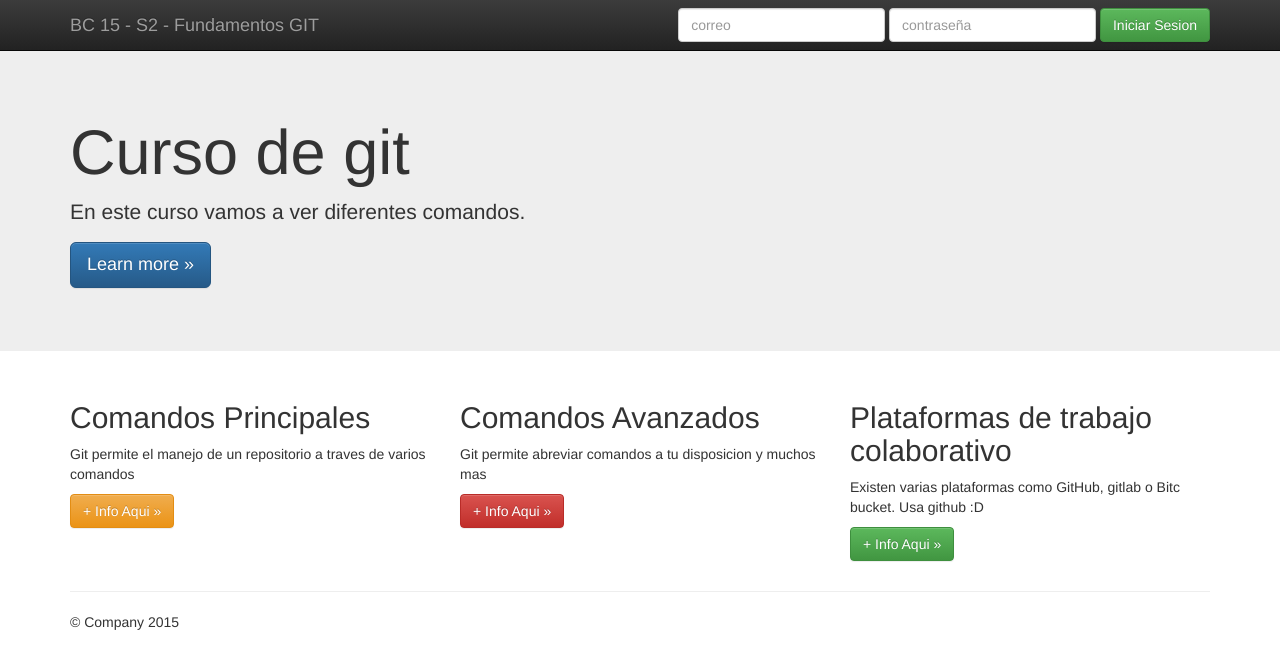
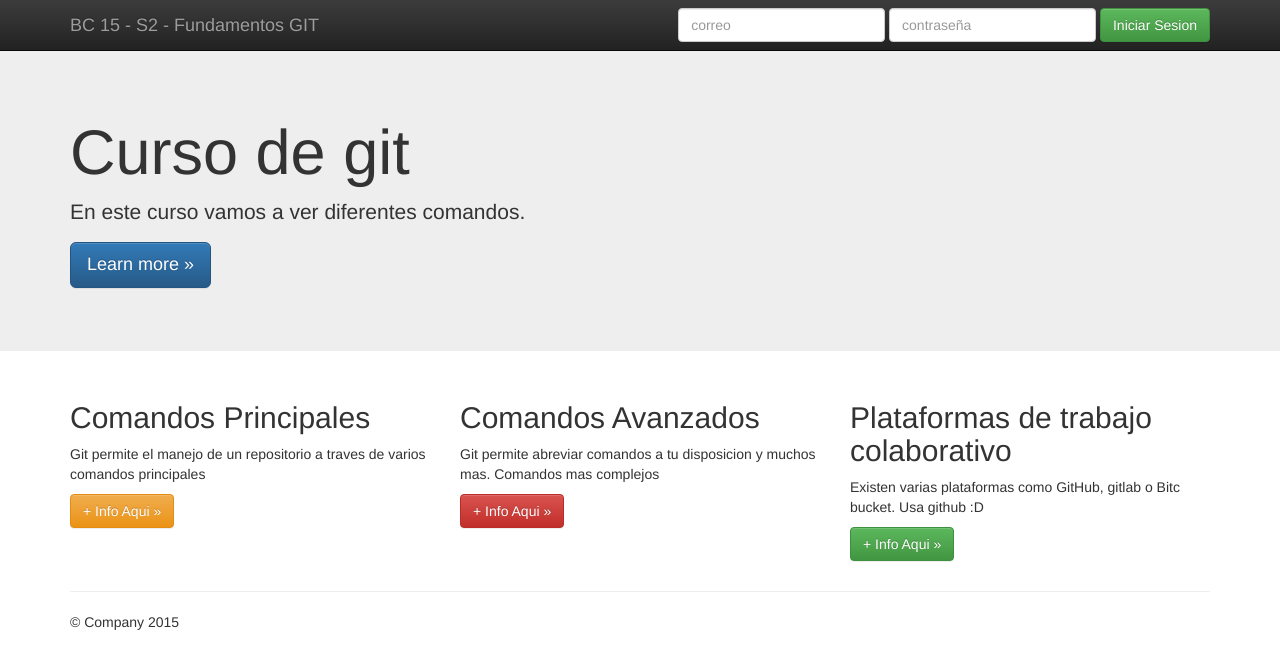
Before and after one commit to AgostinaRamos01/Trabajo2_Agostina_Ramos, a plain HTML site: page index.html in a window 1280 px wide. Drawn offline with nearby package versions, Linux system fonts and the light colour scheme.

Commit message:
Se realizo un cambio en comandos avanzados

```diff
--- a/index.html
+++ b/index.html
@@ -66,12 +66,12 @@
       <div class="row">
         <div class="col-md-4">
           <h2>Comandos Principales</h2>
-          <p> Git permite el manejo de un repositorio a traves de varios comandos </p>
+          <p> Git permite el manejo de un repositorio a traves de varios comandos principales</p>
           <p><a class="btn btn-warning" href="https://git-scm.com/docs" role="button"> + Info Aqui &raquo;</a></p>
         </div>
         <div class="col-md-4">
           <h2>Comandos Avanzados</h2>
-          <p> Git permite abreviar comandos a tu disposicion y muchos mas </p>
+          <p> Git permite abreviar comandos a tu disposicion y muchos mas. Comandos mas complejos </p>
           <p><a class="btn btn-danger" href="https://git-smc.com/book/en/v2" role="button">+ Info Aqui &raquo;</a></p>
        </div>
         <div class="col-md-4">
```
